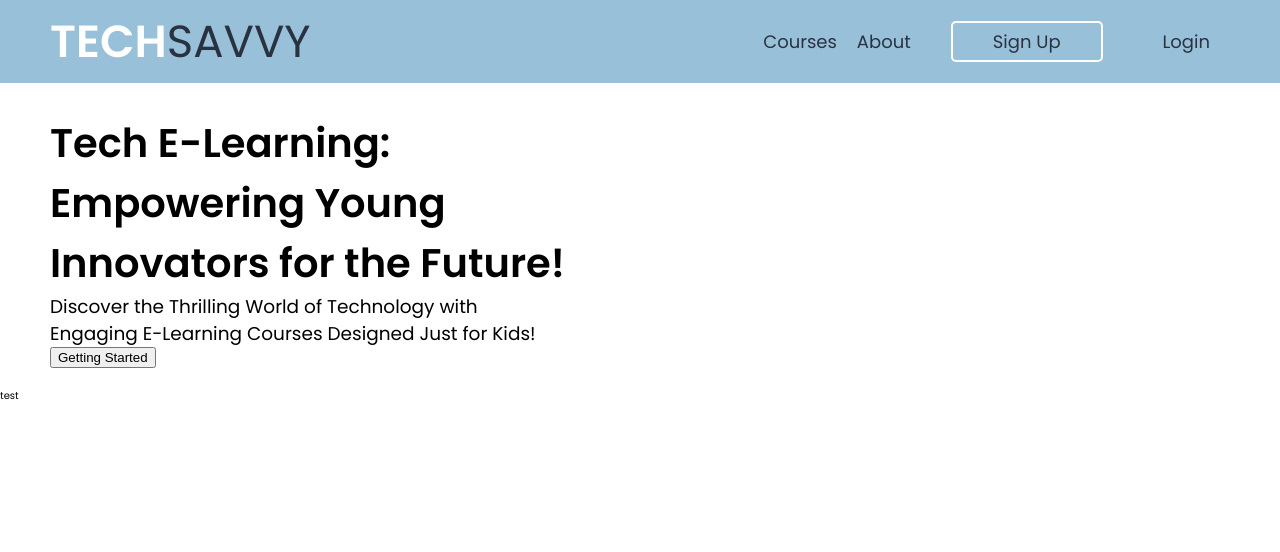
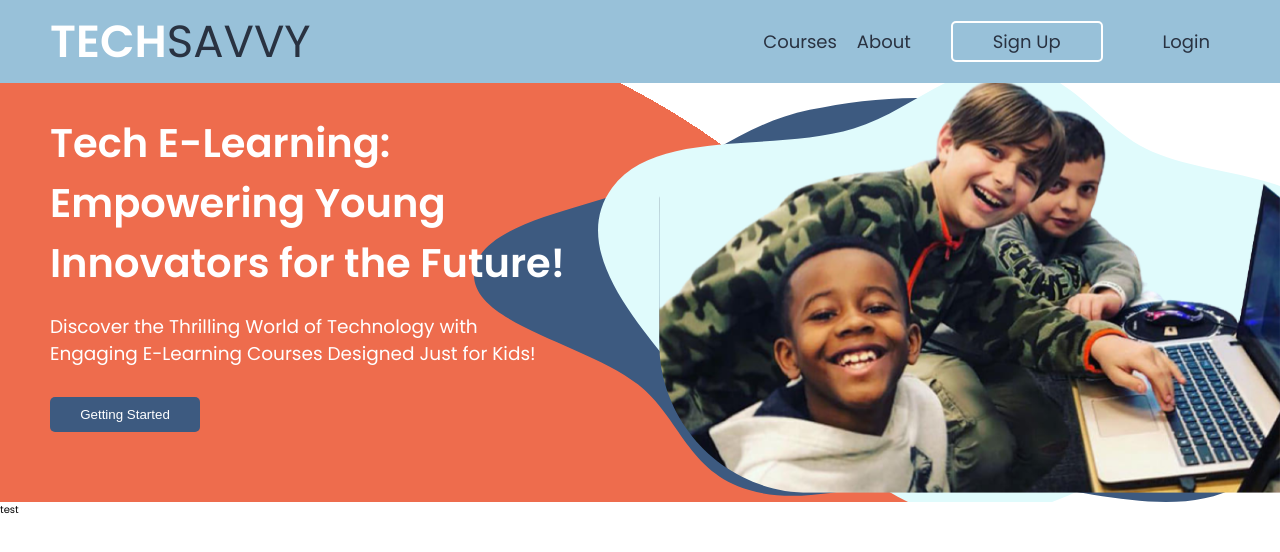
Before and after one commit to TechSavvy-Learn/tech-savvy, a SvelteKit app: page / in a window 1280 px wide. Shown: the top 552 px of the page. Built offline with nearby package versions, Linux system fonts and the light colour scheme.

Commit message:
wip/landing: completed landing hero section

```diff
--- a/public/css/style.css
+++ b/public/css/style.css
@@ -149,16 +149,32 @@ nav a {
 }
 
 .landing-hero {
-    padding: 3rem 3rem 2rem 5rem;
+    padding: 3rem 3rem 7rem 5rem;
+    background: url('@public/images/landing-learn-together.svg'),
+                radial-gradient(circle at 20% 170%, var(--fire-orange) 80rem, rgba(0, 0, 0, 0) 0);
+    background-size: 63%, auto;
+    background-repeat: no-repeat;
+    background-position: right;
 }
 
 .landing-hero h2 {
     font-size: 4rem;
     font-weight: 600;
     max-width: 55rem;
+    color: var(--white-col);
 }
 
 .landing-hero p {
     font-size: 1.85rem;
     max-width: 50rem;
+    color: var(--white-col);
 }
+
+.landing-hero button {
+    max-width: 15rem;
+    padding: 1rem;
+    margin-top: 1rem;
+    color: var(--white-col);
+    border-radius: 0.5rem;
+    background-color: var(--gray-blue);
+}
--- a/src/routes/+page.svelte
+++ b/src/routes/+page.svelte
@@ -1,8 +1,8 @@
 <div class="landing-container">
-    <section class="landing-hero">
+    <section class="landing-hero flex column gap-2rem">
         <h2>Tech E-Learning: Empowering Young Innovators for the Future!</h2>
         <p>Discover the Thrilling World of Technology with Engaging E-Learning Courses Designed Just for Kids!</p>
-        <button>Getting Started</button>
+        <button class="borderless">Getting Started</button>
     </section>
     <section class="landing-explore">
 
```
